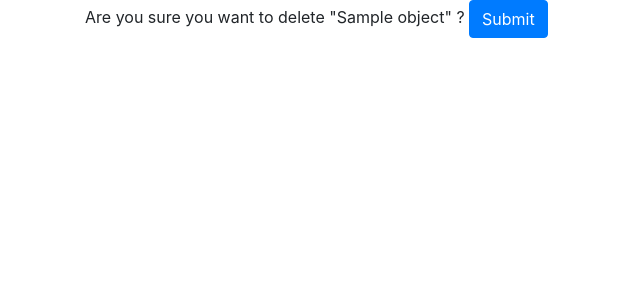
After one commit to sarahdactyl71/django_api, a Django app: template django_api/contact_api/templates/contact_api/contact_delete.html in a window 1280 px wide. The commit adds this page. Shown: the top 300 px of the page, without its empty margins (0-640 px from the left). Run offline with Django 3.2, Linux system fonts and the light colour scheme; the template is opened without the code that fills it: most values are stand-ins (such as "Sample title", 1, 10 or a date in 2020); some libraries are stand-ins or nearby versions.

Commit message:
adds delete CRUD functionality for contact

```diff
--- /dev/null
+++ b/django_api/contact_api/templates/contact_api/contact_delete.html
@@ -0,0 +1,16 @@
+<!DOCTYPE html>
+<html>
+  <head>
+    <meta charset="utf-8">
+    <link rel="stylesheet" href="https://maxcdn.bootstrapcdn.com/bootstrap/4.0.0-beta.2/css/bootstrap.min.css">
+    <title>Django CRUD application!</title>
+  </head>
+  <body>
+    <div class="container">
+      <form method="post">{% csrf_token %}
+        Are you sure you want to delete "{{ object }}" ?
+        <input class="btn btn-primary" type="submit" value="Submit" />
+      </form>
+    </div>
+  </body>
+</html>
--- a/django_api/contact_api/templates/contact_api/show.html
+++ b/django_api/contact_api/templates/contact_api/show.html
@@ -8,5 +8,6 @@
 
 <a href="{% url 'contact_api:get_a_contact' contact.id %}">JSON response for Contact</a><br><br>
 <a href="{% url 'contact_api:update' contact.id %}">Update Contact</a><br><br>
+<a href="{% url 'contact_api:delete' contact.id %}">Delete Contact</a><br><br>
 
 <a href="{% url 'contact_api:index' %}">Back to list of Contacts</a>
--- a/django_api/contact_api/urls.py
+++ b/django_api/contact_api/urls.py
@@ -10,6 +10,8 @@ urlpatterns = [
     path('create/', views.create, name='create'),
     # ex: /contact_api/update
     path('<int:contact_id>/update/', views.update, name='update'),
+    # ex: /contact_api/delete
+    path('<int:contact_id>/delete/', views.delete, name='delete'),
     # ex: /contact_api/5/
     path('<int:contact_id>/', views.show, name='show'),
     # ex: /contact_api/get_all_contacts/
```
Also changed, not shown: django_api/contact_api/views.py (+9 -2 lines), django_api/db.sqlite3.
